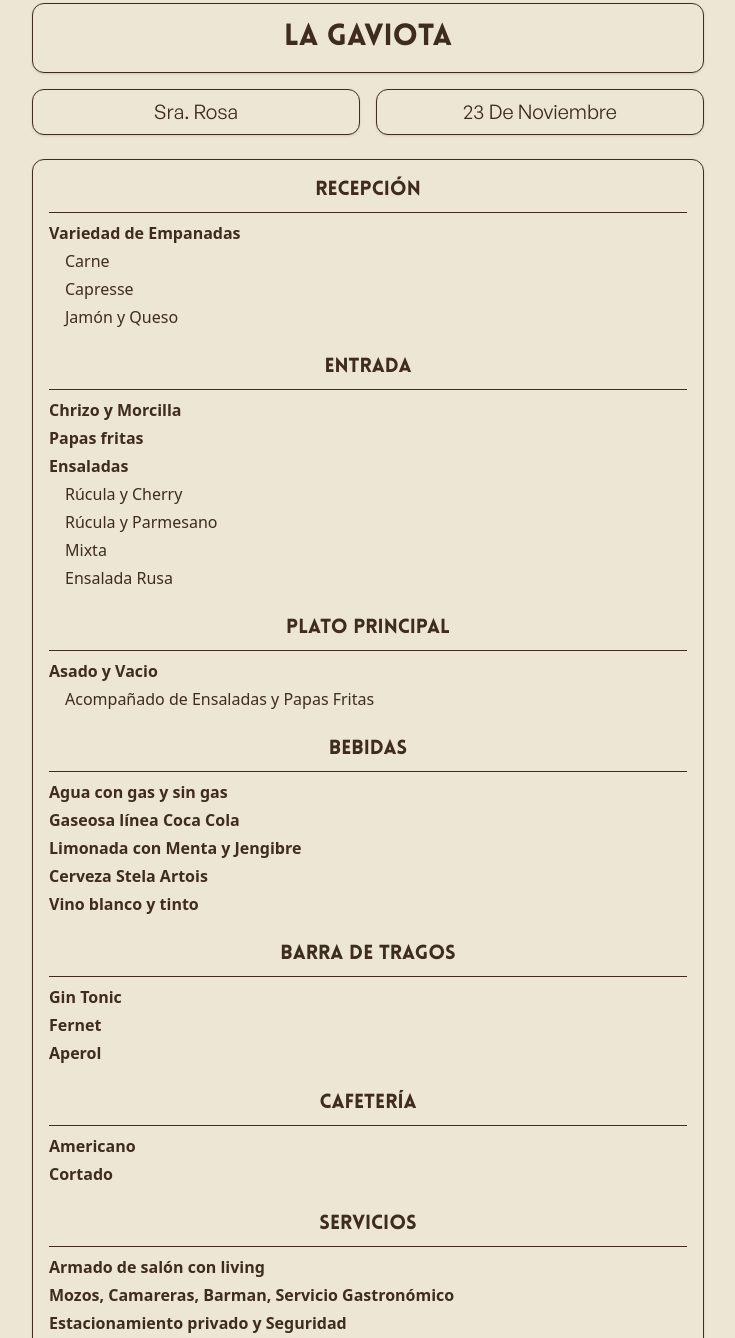
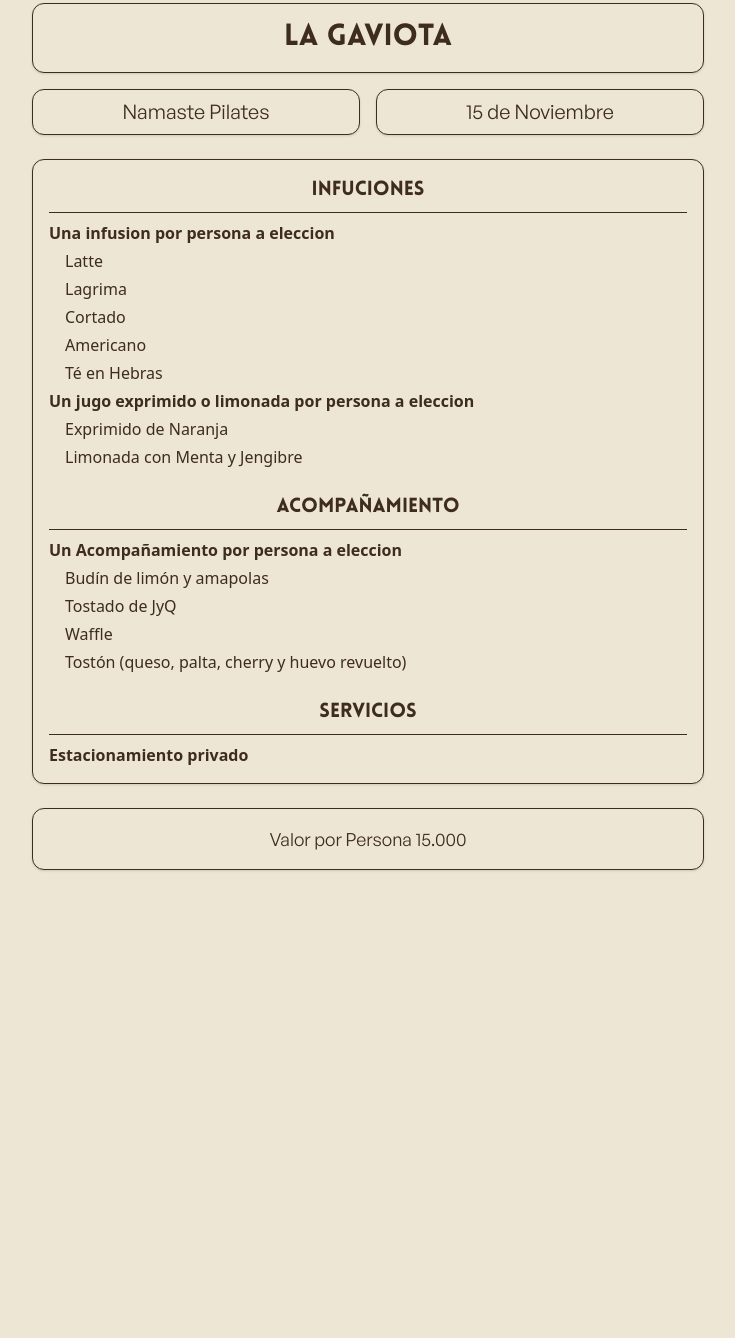
Before and after one commit to LaGaviotaEventos/evento-34, a plain HTML site: page index.html in a window 1280 px wide. Shown: the part 13-1351 px from the top of the page, without its empty margins (272-1007 px from the left). After the commit the page ends 899 px from the top, so only its background shows below. Drawn offline with nearby package versions, Linux system fonts and the light colour scheme.

Commit message:
Update index.html

```diff
--- a/index.html
+++ b/index.html
@@ -43,8 +43,8 @@
             <h1 class="text-3xl font-lovelo">La Gaviota</h1>
         </div>
         <div class="grid grid-cols-2 gap-4 w-full">
-            <h2 class="text-xl font-general bg-[#ede6d5] border border-[#3E2C1C] rounded-xl shadow py-2 text-center">Sra. Rosa</h2>
-            <p class="text-xl font-general bg-[#ede6d5] border border-[#3E2C1C] rounded-xl shadow py-2 text-center">23 De Noviembre</p>
+            <h2 class="text-xl font-general bg-[#ede6d5] border border-[#3E2C1C] rounded-xl shadow py-2 text-center">Namaste Pilates</h2>
+            <p class="text-xl font-general bg-[#ede6d5] border border-[#3E2C1C] rounded-xl shadow py-2 text-center">15 de Noviembre</p>
         </div>
         </header>
 
@@ -53,64 +53,33 @@
         <ul class="space-y-6">
             <!-- Repetir por categoría -->
             <li>
-            <h2 class="text-xl font-lovelo text-center border-b border-[#3E2C1C] pb-2 mb-2">Recepción</h2>
+            <h2 class="text-xl font-lovelo text-center border-b border-[#3E2C1C] pb-2 mb-2">Infuciones</h2>
             <ul class="space-y-1">
-                <li class="font-semibold">Variedad de Empanadas</li>
-                <li class="pl-4">Carne</li>
-                <li class="pl-4">Capresse</li>
-                <li class="pl-4">Jamón y Queso</li>
+                <li class="font-semibold">Una infusion por persona a eleccion</li>
+                <li class="pl-4">Latte</li>
+                <li class="pl-4">Lagrima</li>
+                <li class="pl-4">Cortado</li>
+                <li class="pl-4">Americano</li>
+                <li class="pl-4">Té en Hebras</li>
+                <li class="font-semibold">Un jugo exprimido o limonada por persona a eleccion</li>
+                <li class="pl-4">Exprimido de Naranja</li>
+                <li class="pl-4">Limonada con Menta y Jengibre</li>
             </ul>
             </li>
             <li>
-            <h2 class="text-xl font-lovelo text-center border-b border-[#3E2C1C] pb-2 mb-2">Entrada</h2>
+            <h2 class="text-xl font-lovelo text-center border-b border-[#3E2C1C] pb-2 mb-2">Acompañamiento</h2>
             <ul class="space-y-1">
-                <li class="font-semibold">Chrizo y Morcilla</li>
-                <li class="font-semibold">Papas fritas</li>
-                <li class="font-semibold">Ensaladas</li>
-                <li class="pl-4">Rúcula y Cherry</li>
-                <li class="pl-4">Rúcula y Parmesano</li>
-                <li class="pl-4">Mixta</li>
-                <li class="pl-4">Ensalada Rusa</li>
-            </ul>
-            </li>
-            <li>
-            <h2 class="text-xl font-lovelo text-center border-b border-[#3E2C1C] pb-2 mb-2">Plato Principal</h2>
-            <ul class="space-y-1">
-                <li class="font-semibold">Asado y Vacio</li>
-                <li class="pl-4">Acompañado de Ensaladas y Papas Fritas</li>
-            </ul>
-            </li>
-            <li>
-            <h2 class="text-xl font-lovelo text-center border-b border-[#3E2C1C] pb-2 mb-2">Bebidas</h2>
-            <ul class="space-y-1">
-                <li class="font-semibold">Agua con gas y sin gas</li>
-                <li class="font-semibold">Gaseosa línea Coca Cola</li>
-                <li class="font-semibold">Limonada con Menta y Jengibre</li>
-                <li class="font-semibold">Cerveza Stela Artois</li>
-                <li class="font-semibold">Vino blanco y tinto</li>
-            </ul>
-            </li>
-            <li>
-            <h2 class="text-xl font-lovelo text-center border-b border-[#3E2C1C] pb-2 mb-2">Barra de Tragos</h2>
-            <ul class="space-y-1">
-                <li class="font-semibold">Gin Tonic</li>
-                <li class="font-semibold">Fernet</li>
-                <li class="font-semibold">Aperol</li>
-            </ul>
-            </li>
-            <li>
-            <h2 class="text-xl font-lovelo text-center border-b border-[#3E2C1C] pb-2 mb-2">Cafetería</h2>
-            <ul class="space-y-1">
-                <li class="font-semibold">Americano</li>
-                <li class="font-semibold">Cortado</li>
+                <li class="font-semibold">Un Acompañamiento por persona a eleccion</li>
+                <li class="pl-4">Budín de limón y amapolas</li>
+                <li class="pl-4">Tostado de JyQ</li>
+                <li class="pl-4">Waffle</li>
+                <li class="pl-4">Tostón (queso, palta, cherry y huevo revuelto)</li>
             </ul>
             </li>
             <li>
             <h2 class="text-xl font-lovelo text-center border-b border-[#3E2C1C] pb-2 mb-2">Servicios</h2>
             <ul class="space-y-1">
-                <li class="font-semibold">Armado de salón con living</li>
-                <li class="font-semibold">Mozos, Camareras, Barman, Servicio Gastronómico</li>
-                <li class="font-semibold">Estacionamiento privado y Seguridad</li>
+                <li class="font-semibold">Estacionamiento privado</li>
             </ul>
             </li>
         </ul>
@@ -118,7 +87,7 @@
 
         <!-- Footer -->
         <footer class="bg-[#ede6d5] border border-[#3E2C1C] rounded-xl shadow py-4 text-center w-full">
-        <h2 class="text-lg font-general">Valor por Persona 60.000</h2>
+            <h2 class="text-lg font-general">Valor por Persona 15.000</h2>
         </footer>
 
     </div>
```
